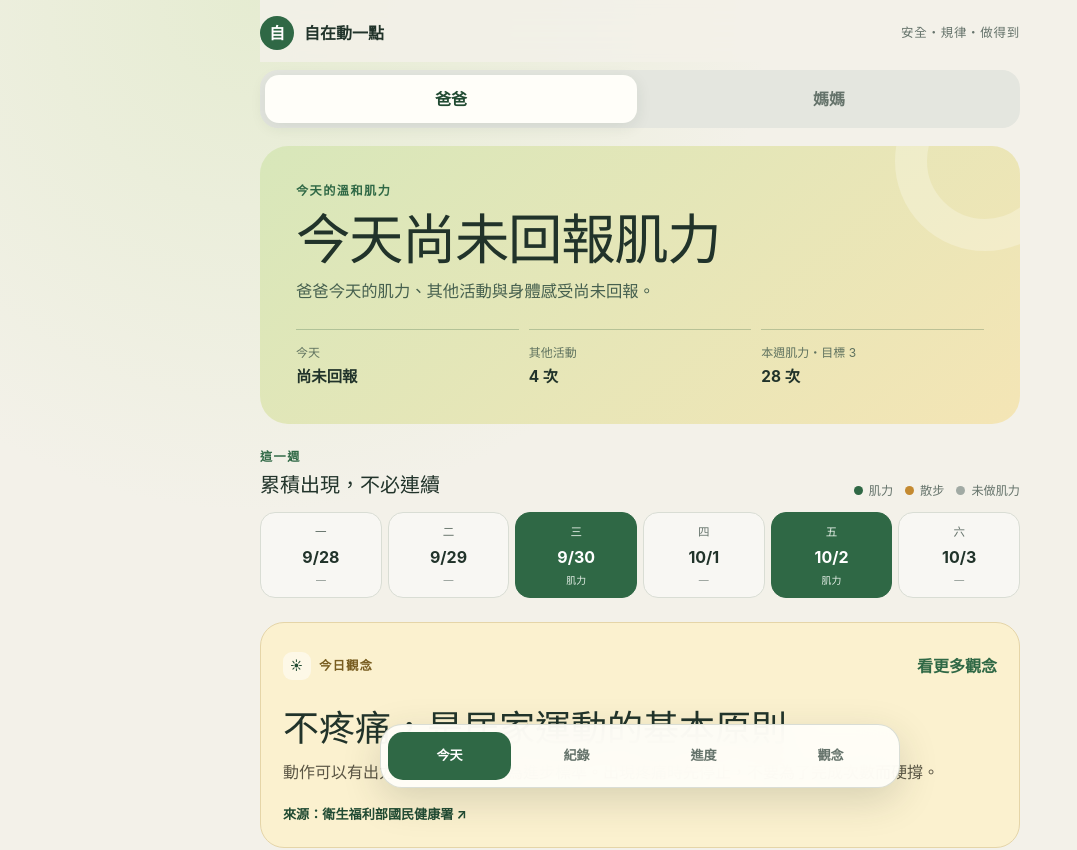
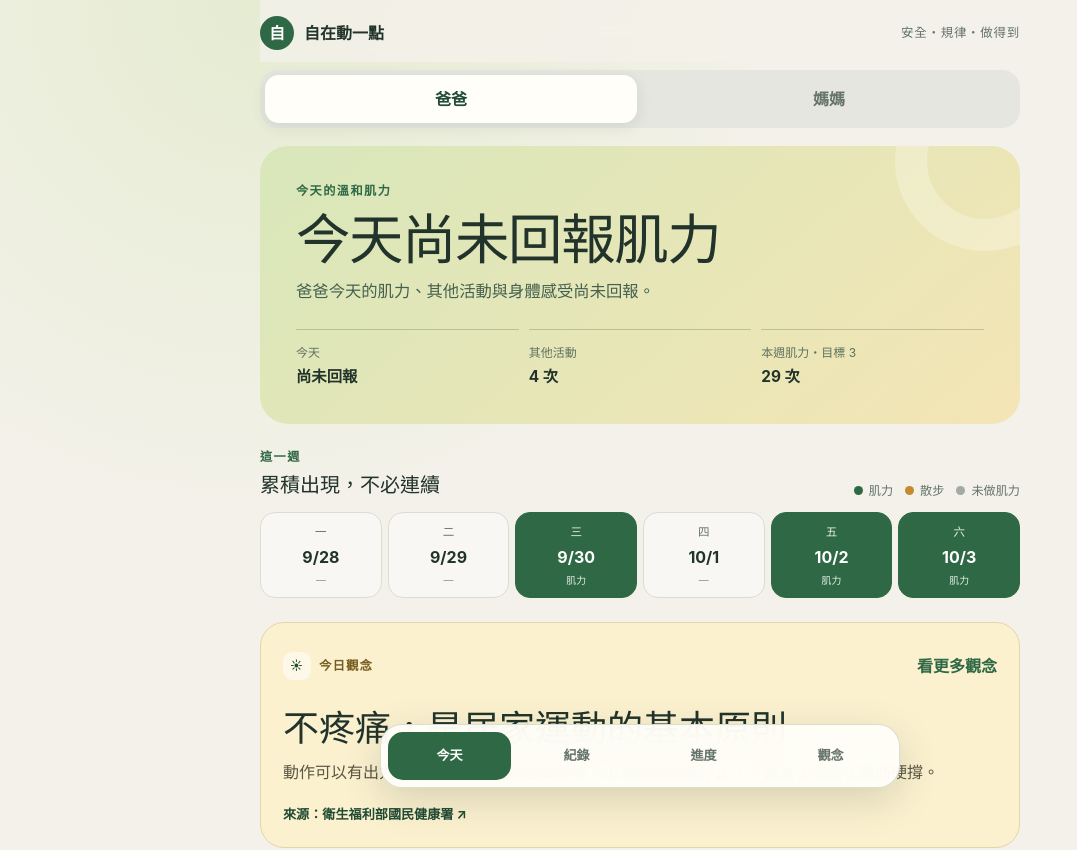
Before and after one commit to chungenyu6/parents-workout-trainer, a React (Vite) app: page / in a window 1280 px wide. Shown: the top 850 px of the page, without its empty margins (0-1077 px from the left). Built offline with nearby package versions, Linux system fonts and the light colour scheme.

Commit message:
Record October 3 workout status

```diff
--- a/app/page.tsx
+++ b/app/page.tsx
@@ -252,6 +252,12 @@ const week = [
 
 const workoutRecords: Record<PersonId, WorkoutRecord[]> = {
   dad: [
+    { date: "3", day: "週六", sortDate: "2026-10-03", label: "Day 29", planId: "B", sets: 3, completedMoves: 4, exerciseResults: [
+      { name: "彈力帶划船", reps: 10, sets: 3, equipment: "red-band" },
+      { name: "彈力帶擴胸", reps: 10, sets: 3, equipment: "red-band" },
+      { name: "深蹲", reps: 10, sets: 3, equipment: "bodyweight" },
+      { name: "提踵", reps: 10, sets: 3, equipment: "bodyweight" },
+    ], summary: "完成 B 日四個動作，各 10 下 × 3 組；上半身使用紅色彈力帶（6–10 lbs），深蹲與提踵徒手。" },
     { date: "2", day: "週五", sortDate: "2026-10-02", label: "Day 28", planId: "A", sets: 3, completedMoves: 4, exerciseResults: [
       { name: "彈力帶胸推", reps: 10, sets: 3, equipment: "red-band" },
       { name: "彈力帶側平舉", reps: 10, sets: 3, equipment: "red-band" },
@@ -352,6 +358,7 @@ const noStrengthRecords: Record<PersonId, NoStrengthRecord[]> = {
     { date: "16", day: "週日", summary: "未進行肌力訓練；其他活動、原因與身體感受未回報。此筆不標示為失敗，也不推測為主動休息。" },
   ],
   mom: [
+    { date: "3", day: "週六", sortDate: "2026-10-03", summary: "未進行肌力訓練；其他活動、原因與身體感受未回報。此筆不標示為失敗，也不推測為主動休息。" },
     { date: "23", day: "週三", sortDate: "2026-09-23", summary: "未進行肌力訓練；其他活動、原因與身體感受未回報。此筆不標示為失敗，也不推測為主動休息。" },
     { date: "20", day: "週日", sortDate: "2026-09-20", summary: "未進行肌力訓練；其他活動、原因與身體感受未回報。此筆不標示為失敗，也不推測為主動休息。" },
     { date: "19", day: "週六", sortDate: "2026-09-19", summary: "未進行肌力訓練；其他活動、原因與身體感受未回報。此筆不標示為失敗，也不推測為主動休息。" },
```
